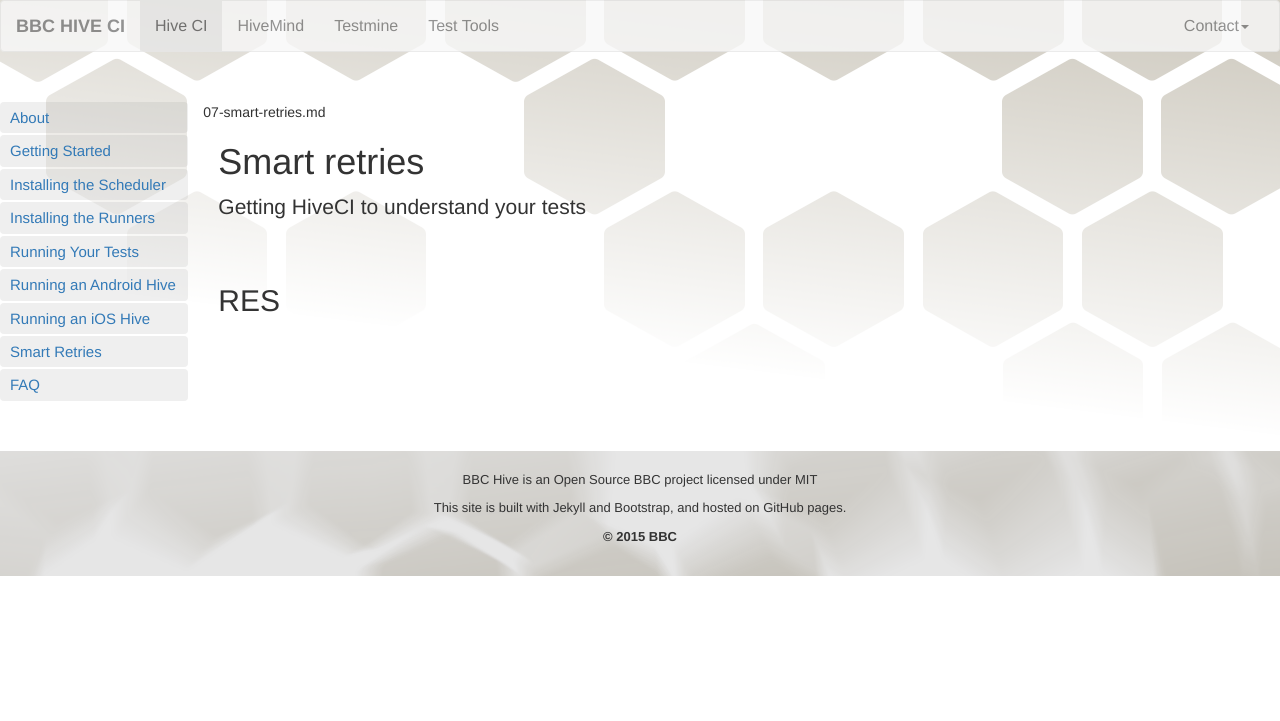
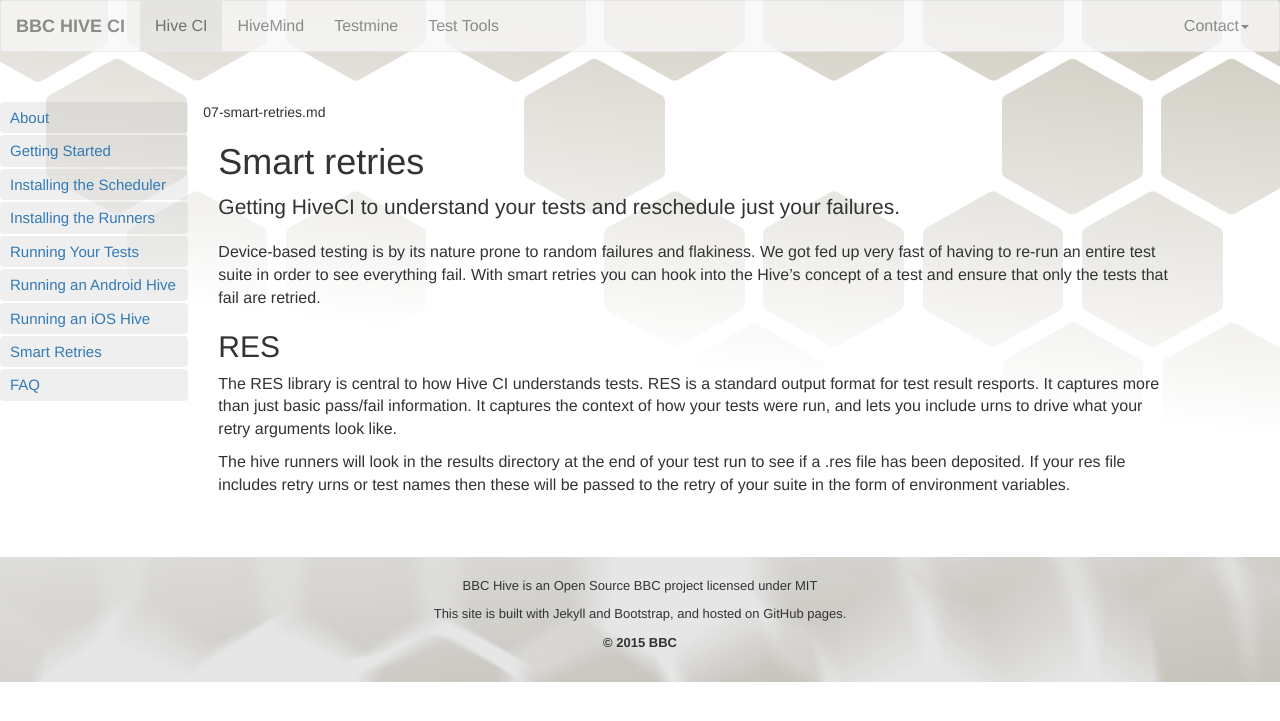
Before and after one commit to bbc/hive-ci, a Jekyll site: the page built from _documentation/07-smart-retries.md, in a window 1280 px wide. Shown: the top 721 px of the page. Built offline with Jekyll 4.4.1, drawn with Linux system fonts in a browser that asks for light colours; nearby versions of some CDN libraries.

Commit message:
Some details on smart retries

```diff
--- a/_documentation/07-smart-retries.md
+++ b/_documentation/07-smart-retries.md
@@ -7,8 +7,21 @@
 # Smart retries
 
 {: .lead}
-Getting HiveCI to understand your tests
+Getting HiveCI to understand your tests and reschedule just your failures.
 
-<br />
+Device-based testing is by its nature prone to random failures and flakiness. We
+got fed up very fast of having to re-run an entire test suite in order to see
+everything fail. With smart retries you can hook into the Hive's concept of a
+test and ensure that only the tests that fail are retried.
 
 ## RES
+
+The RES library is central to how Hive CI understands tests. RES is a standard
+output format for test result resports. It captures more than just basic pass/fail
+information. It captures the context of how your tests were run, and lets you
+include urns to drive what your retry arguments look like.
+
+The hive runners will look in the results directory at the end of your test run
+to see if a .res file has been deposited. If your res file includes retry urns
+or test names then these will be passed to the retry of your suite in the form
+of environment variables.
```
